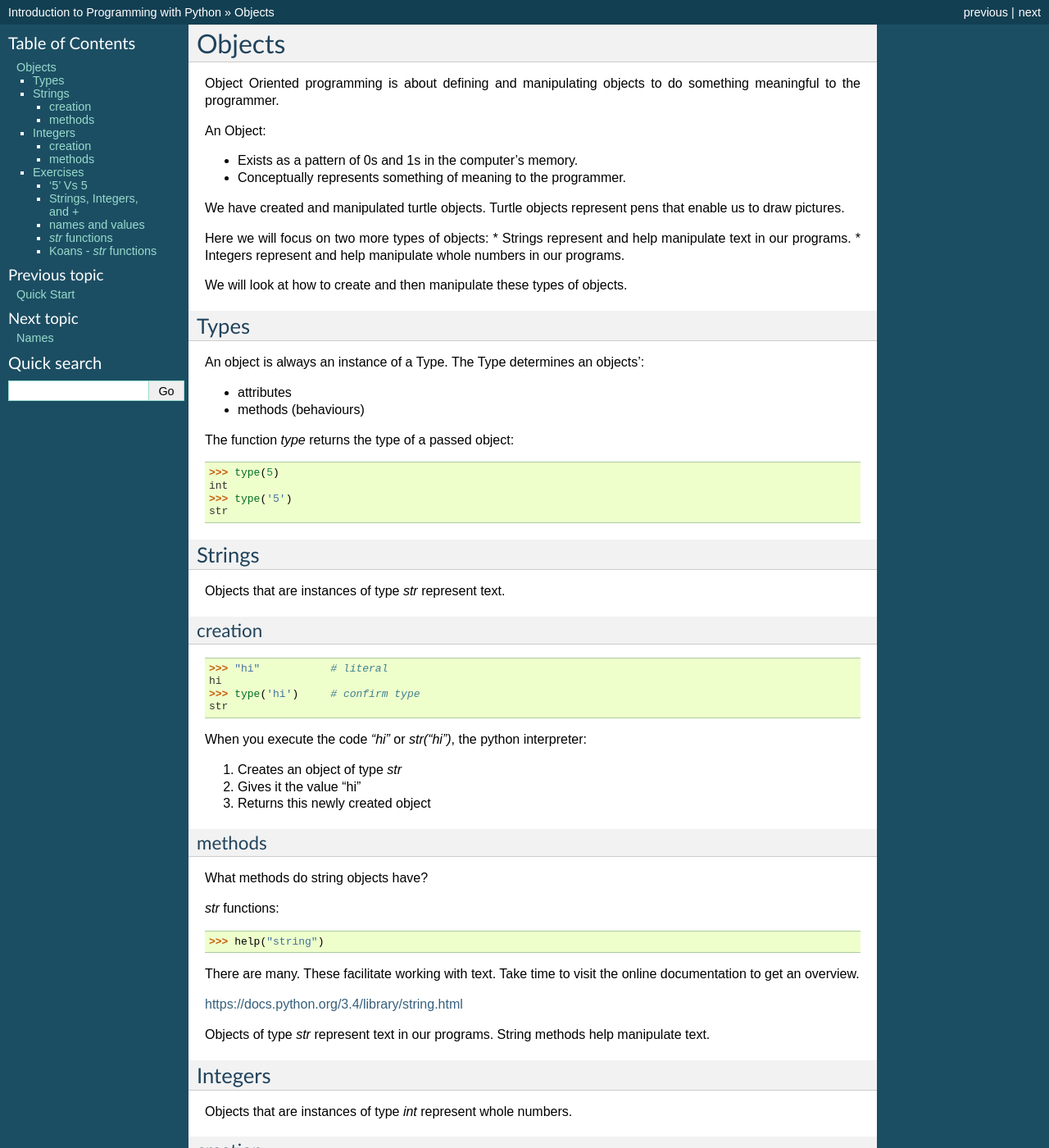
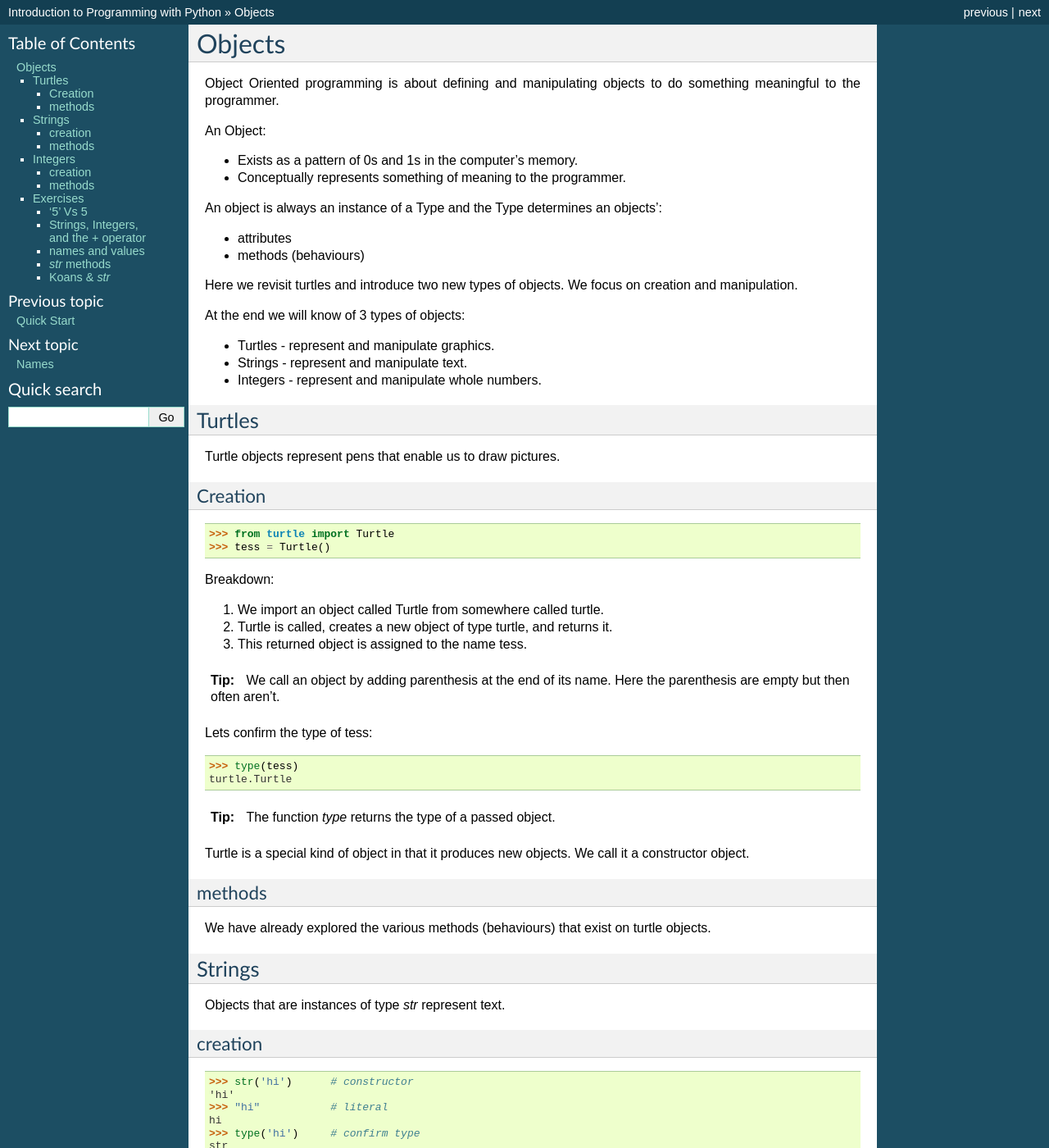
Before and after one commit to gu-lseg/intro-to-programming, a Sphinx documentation site: the page built from source/objects.rst, in a window 1280 px wide and 1400 px high. Shown: the whole window at 82% size. Built offline with Sphinx 7.4.7, drawn with Linux system fonts in a browser that asks for light colours; some of the changed text lies outside the part shown.

Commit message:
cleaned up objects

```diff
--- a/source/getting_started.rst
+++ b/source/getting_started.rst
@@ -34,7 +34,7 @@ Turtles
 Type::
 
     >>> from turtle import Turtle
-    >>> tess = Turtle()               # create a turtle object called tess
+    >>> tess = Turtle()
 
 .. image:: /images/turtle-init.png
 
--- a/source/objects.rst
+++ b/source/objects.rst
@@ -9,29 +9,59 @@ An Object:
 * Exists as a pattern of 0s and 1s in the computer's memory.
 * Conceptually represents something of meaning to the programmer.
 
-We have created and manipulated turtle objects. Turtle objects represent pens
-that enable us to draw pictures.
-
-Here we will focus on two more types of objects:
-* Strings represent and help manipulate text in our programs.
-* Integers represent and help manipulate whole numbers in our programs.
-
-We will look at how to create and then manipulate these types of objects.
-
-Types
-=====
-
-An object is always an instance of a Type. The Type determines an objects':
+An object is always an instance of a Type and the Type determines an objects':
 
 * attributes
 * methods (behaviours)
 
-The function `type` returns the type of a passed object::
+Here we revisit turtles and introduce two new types of objects. We focus on creation and manipulation.
 
-    >>> type(5)
-    int
-    >>> type('5')
-    str
+At the end we will know of 3 types of objects:
+
+* Turtles - represent and manipulate graphics.
+* Strings - represent and manipulate text.
+* Integers - represent and manipulate whole numbers.
+
+
+Turtles
+=======
+
+Turtle objects represent pens that enable us to draw pictures.
+
+Creation
+--------
+
+::
+
+    >>> from turtle import Turtle
+    >>> tess = Turtle()
+
+Breakdown:
+
+1. We import an object called Turtle from somewhere called turtle.
+2. Turtle is called, creates a new object of type turtle, and returns it.
+3. This returned object is assigned to the name tess.
+
+.. tip::
+    We call an object by adding parenthesis at the end of its name. Here the
+    parenthesis are empty but then often aren't.
+
+Lets confirm the type of tess::
+
+    >>> type(tess)
+    turtle.Turtle
+
+.. tip::
+    The function `type` returns the type of a passed object.
+
+Turtle is a special kind of object in that it produces new objects. We call it
+a constructor object.
+
+methods
+-------
+
+We have already explored the various methods (behaviours) that exist on turtle
+objects.
 
 
 Strings
@@ -43,6 +73,8 @@ creation
 --------
 ::
 
+    >>> str('hi')      # constructor
+    'hi'
     >>> "hi"           # literal
     hi
     >>> type('hi')     # confirm type
@@ -54,22 +86,27 @@ When you execute the code `"hi"` or `str("hi")`, the python interpreter:
 2. Gives it the value "hi"
 3. Returns this newly created object
 
+Creating strings is very common, so the python language gives us a shortcut
+notation to create them. A literal literraly represents an
+object and one is created and returned immediately. This is in contrast to
+constructor objects such as `str` or `Turtle`.
+
 methods
 -------
 
-What methods do string objects have?
+It is natural to expect methods that exist on string objects facilitate working with text.
+
+So what methods do string objects have?
 
 `str` functions::
 
-    >>> help("string")
+    >>> help(str)
 
-There are many. These facilitate working with text.
-Take time to visit the online documentation to get an overview.
+Visit the online documentation to get a good overview and discover new methods:
 
 https://docs.python.org/3.4/library/string.html
 
-Objects of type `str` represent text in our programs. String methods help
-manipulate text.
+We will revisit string methods in the Koans.
 
 Integers
 ========
@@ -78,15 +115,27 @@ Objects that are instances of type `int` represent whole numbers.
 
 creation
 --------
+
 ::
 
+    >>> int(3)         # constructor
+    3
     >>> 3              # literal
     3
     >>> type(5)        # confirm type
     int
 
+You can use the constructor `int` to convert objects of type `str` into objects of
+type `int`::
+
+    >>> int('3')
+    3
+
 methods
 -------
+
+Objects of type `int` methods map to arithmetic enabling us to use them to
+solve basic math problems.
 
 ::
 
@@ -99,12 +148,15 @@ The arithmetic operations you'd expect are implemented on int objects::
     >>> 5 - 6
     -1
 
+Special syntax exists which enable manipulating `int` objects in ways that map
+directly to arithmetic.
+
 Two objects of type `int`, separated by an arithmetic operators `*` `/` `-` `+`, have the
 exact behaviour we expect from basic arithmentic.
 
+This is an example of a python programming feature that exists
+to make working with `int` objects intuitive.
 
-Objects of type `int` represent whole numbers in our programs. Their methods
-map to arithmetic enabling us to use them to solve basic math problems.
 
 Exercises
 =========
@@ -112,60 +164,46 @@ Exercises
 '5' Vs 5
 --------
 
-What does the interpreter do when you type::
+Describe in detail what the interpreter does when you type the following and
+enter::
 
     >>> '5'
 
-Followed by enter?
-
-Same again for::
-
     >>> 5
 
-Describe every step.
 
-Strings, Integers, and +
-------------------------
+Strings, Integers, and the + operator
+-------------------------------------
 
-Both string and integer objects recognise the `+` symbol.
+Instances of both `str` and `int` objects recognise the `+` symbol.
 
-What output would you expect in the following?
+What output would you expect of the following lines of code?
 
 ::
 
-    >>> '1' + '2'
-    _____?
-    >>> 1 + 2
-    _____?
+    '1' + '2'
 
-Test your answer with python.
+    1 + 2
+
+Use the interpreter to test your answer with python.
 
 Try the same above but this time using `*` instead of `+`. What can you
 conclude of the meaning of `*`?
 
-Using the output of::
-
-    >>> help(str)
-    [ .... ]
-    >>> help(int)
-    [ .... ]
-
-Which double underscore function do you think might be at play?
-
 names and values
 ----------------
 
-Given this code::
+::
 
     five = "five"
 
-What is the difference between the meaning of each set of characters on either
-side of the equal sign?
+What does each set of characters on either side of the equal sign mean?
 
-`str` functions
----------------
 
-Using the `help`, for the `str` and the string 'abcabc' as an example find a method that:
+`str` methods
+-------------
+
+Using the `help`, or the online documentation and a string (eg 'abcabc') find methods that:
 
 * confirms whether the string is alphabetical
 * confirms wether the string is alphnumerical
@@ -176,10 +214,12 @@ Using the `help`, for the `str` and the string 'abcabc' as an example find a met
 
 .. tip::
 
-    * docs https://docs.python.org/3/library/stdtypes.html#string-methods
+    https://docs.python.org/3/library/stdtypes.html#string-methods
 
-Koans - `str` functions
------------------------
+Koans & `str`
+-------------
+
+In these Koans we will spend time exploring `str` objects.
 
 ::
 
```
